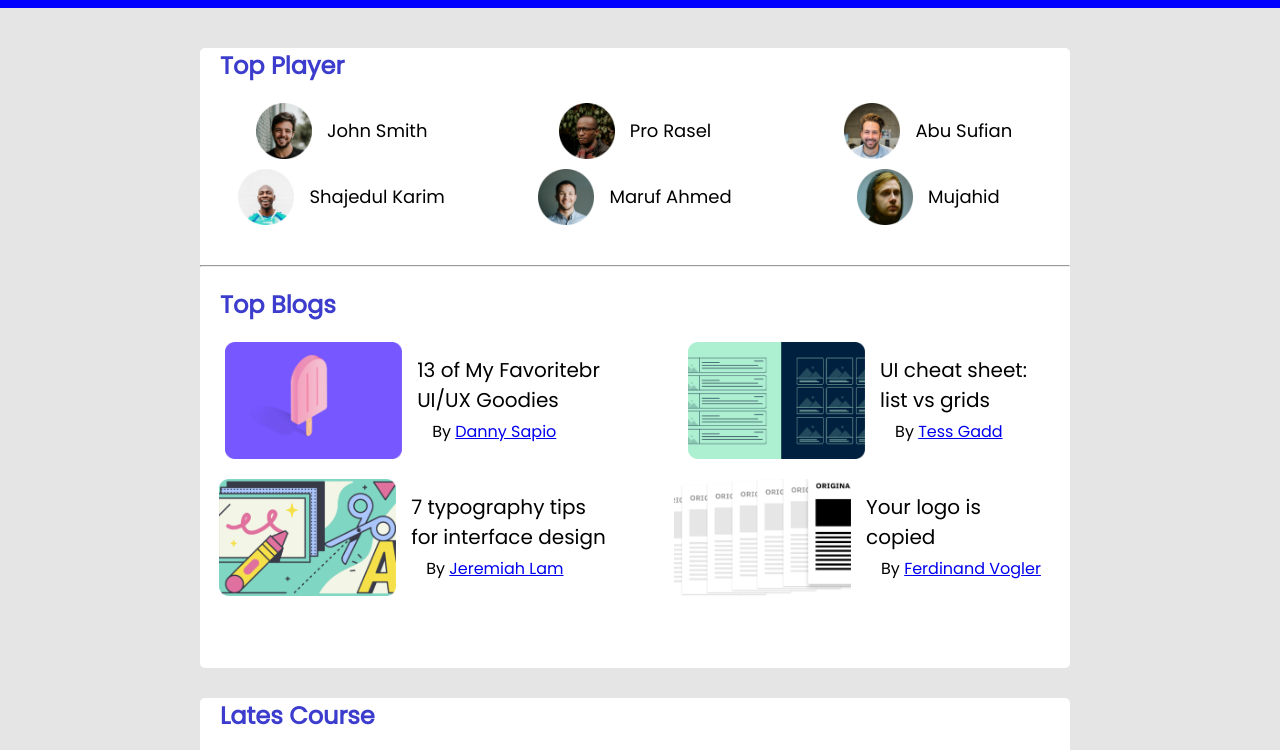
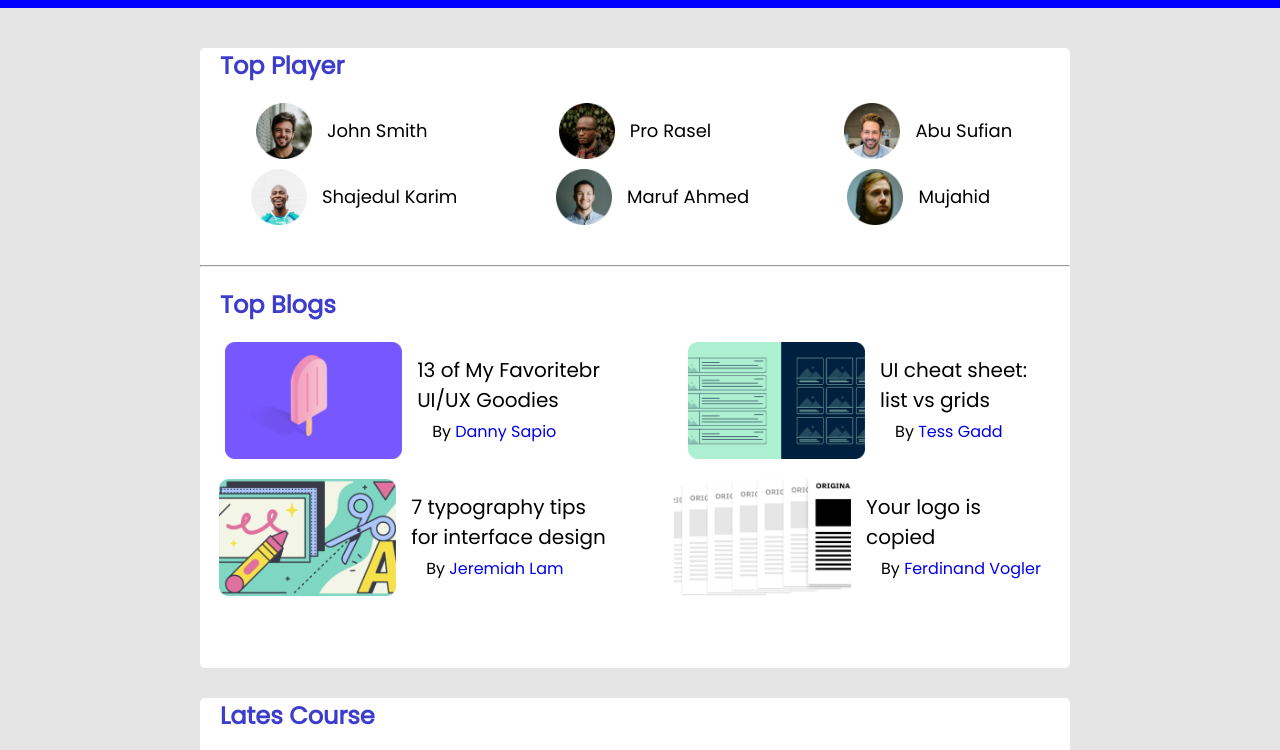
Before and after one commit to Belalhossain1/leaderBord, a plain HTML site: page index.html in a window 1280 px wide. Shown: the part 92-842 px from the top of the page. Drawn offline with Linux system fonts and the light colour scheme.

Commit message:
change header

```diff
--- a/index.html
+++ b/index.html
@@ -43,15 +43,15 @@
                     <img src="images/players/player-3.png" alt="">
                     <span>Abu Sufian</span>
                 </div>
-                <div class="top-players">
+                <div class="top-players kawsar">
                     <img src="images/players/player-4.png" alt="">
                     <span>Shajedul Karim</span>
                 </div>
-                <div class="top-players">
+                <div class="top-players riyad">
                     <img src="images/players/player-5.png" alt="">
                     <span>Maruf Ahmed</span>
                 </div>
-                <div class="top-players">
+                <div class="top-players mh">
                     <img src="images/players/player-6.png" alt="">
                     <span>Mujahid</span>
                 </div>
--- a/style.css
+++ b/style.css
@@ -28,6 +28,9 @@ nav a{
     color: #f0f8ff;
 
 
+}
+a{
+    text-decoration: none;
 }
 nav a:hover{
     background-color: white;
@@ -96,6 +99,15 @@ h2:hover{
     justify-content: center;
     align-items: center;
 
+}
+.kawsar{
+    margin-left: 25px;
+}
+.riyad{
+    margin-left: 35px;
+}
+.mh{
+    margin-right: 19px;
 }
 .top-players span{
     margin-left: 15px;
```
